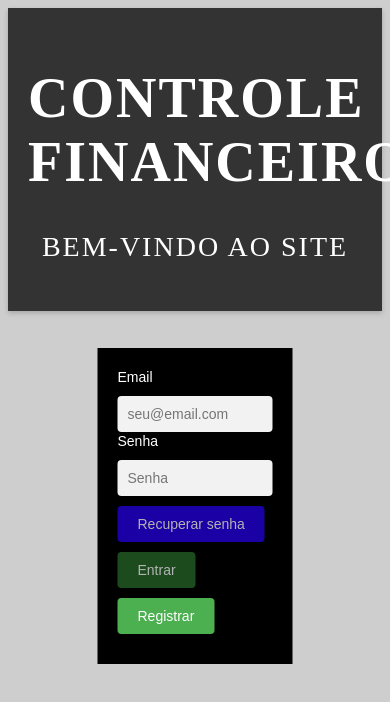
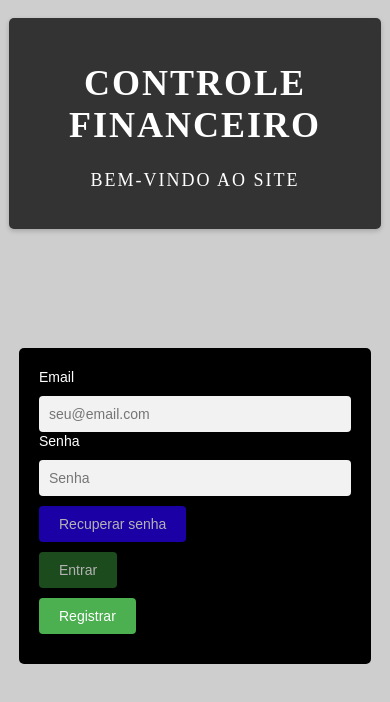
Before and after one commit to PI-PROJETO-INTEGRADOR-SENAC-EAD/Controle-Financeiro, a plain HTML site: page index.html in a window 390 px wide. Drawn offline with Linux system fonts and the light colour scheme; no server answers.

Commit message:
Update index.css

```diff
--- a/index.css
+++ b/index.css
@@ -8,6 +8,11 @@ header {
 	text-transform: uppercase;
 	letter-spacing: 2px;
 	box-shadow: 0px 2px 5px rgba(0, 0, 0, 0.2);
+	margin-bottom: 20px;
+	margin-top: 15px;
+	margin-bottom: 5px;
+	margin-left: 5px;
+	margin-right: 5px;
   }
 
 body {
@@ -30,10 +35,12 @@ form {
     max-width: 400px;
     margin: 0 auto;
     padding: 20px;
+	border-radius: 5px;
     position: absolute;
     top: 60%;
     left: 50%;
     transform: translate(-50%, -50%);
+
 }
 
 
@@ -111,3 +118,29 @@ button[disabled]{
 button:hover {
 	background-color: #3e8e41;
 }
+
+/* Estilos para celular */
+@media (max-width: 480px) {
+	form {
+		width: 80%;
+	}
+	header {
+		background-color: #333;
+		color: white;
+		padding: 20px;
+		text-align: center;
+		font-size: 18px;
+		text-transform: uppercase;
+		letter-spacing: 2px;
+		border-radius: 5px;
+		box-shadow: 0px 2px 5px rgba(0, 0, 0, 0.2);
+		margin-bottom: 20px;
+		margin-top: 17.5px;
+		margin-bottom: 5px;
+		margin-left: 1px;
+		margin-right: 1px;
+	  }
+
+
+
+}
```
